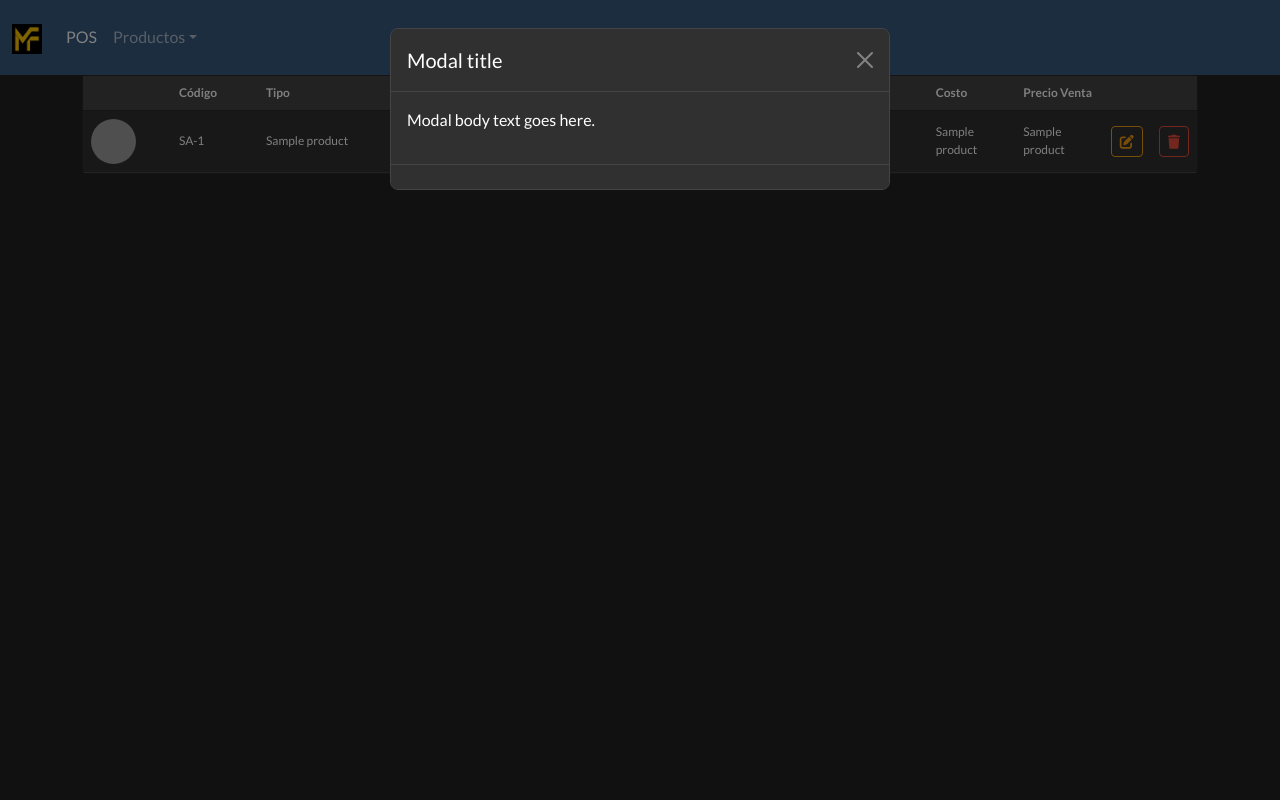
After one commit to m415x/POS, a Flask app: template src/templates/pos/edit.html in a window 1280 px wide. The commit adds this page. Run offline with Flask 2, Linux system fonts and the light colour scheme; the template is opened without the code that fills it: most values are stand-ins (such as "Sample title", 1, 10 or a date in 2020); some libraries are stand-ins or nearby versions; grey boxes are pictures that could not be loaded.

Commit message:
Agrego ventana modal para edicion

```diff
--- a/src/controller.py
+++ b/src/controller.py
@@ -87,6 +87,18 @@ def inventory():
     return render_template('pos/inventory.html', products=products)
 
 
+# * EDIT * ---------------------------------------------------------------------------------
+@app.route('/edit')
+def edit():
+
+    sql = "SELECT code, type, name, info, stock, cost, price, img FROM pos.products;"
+    cursor.execute(sql)
+    products = cursor.fetchall()
+
+    conn.commit()
+
+    return render_template('pos/edit.html', products=products)
+
 
 # * DELETE * ---------------------------------------------------------------------------------
 @app.route('/delete/<int:id>')
@@ -128,7 +140,6 @@ def modify(id):
 def update():
 
     _code = request.form['formCode']
-    # print(_code)
     _type = request.form['formType']
     _name = request.form['formName']
     _info = request.form['formInfo']
--- a/src/static/css/styles.css
+++ b/src/static/css/styles.css
@@ -95,23 +95,3 @@ main {
 .inventory__cont {
     font-size: 12px;
 }
-
-#div_file {
-	position:relative;
-	width:45px;
-}
-
-#formFile {
-	position:absolute;
-	top:0px;
-	left:0px;
-	right:0px;
-	bottom:0px;
-	width:100%;
-	height:100%;
-	opacity: 0;
-}
-
-#formInfo {
-    width: 100%;
-}
--- a/src/static/js/scripts.js
+++ b/src/static/js/scripts.js
@@ -1,27 +1,32 @@
-$(document).ready(function(){
-    $("#btn__edit").click(function(){
-        $(".edit__input")
-        .removeAttr('readonly')
-        .removeAttr('disabled')
-        // .removeClass('form-control-plaintext')
-        .addClass('border-bottom');
-        $("#btn__edit").hide();
-        $(".btn__confirm").removeClass('visually-hidden');
-        $(".btn__delete").addClass('visually-hidden');
-        $(".btn__file").removeClass('visually-hidden');
-    })
+// $(document).ready(function(){
+//     $("#btn__edit").click(function(){
+//         $(".edit__input")
+//         .removeAttr('readonly')
+//         .removeAttr('disabled')
+//         // .removeClass('form-control-plaintext')
+//         .addClass('border-bottom');
+//         $("#btn__edit").hide();
+//         $(".btn__confirm").removeClass('visually-hidden');
+
+//         $(".btn__file").removeClass('visually-hidden');
+//     })
+// })
+
+// $(document).ready(function(){
+//     $("#btn__cancel").click(function(){
+//         $(".edit__input")
+//         .attr('readonly', true)
+//         .attr('disabled', true)
+//         // .addClass('form-control-plaintext')
+//         .removeClass('border-bottom');
+//         $("#btn__edit").show();
+//         $(".btn__confirm").addClass('visually-hidden');
+//         $(".btn__delete").removeClass('visually-hidden');
+//         $(".btn__file").addClass('visually-hidden');
+//     })
+// })
+
+$(document).ready(function() {
+    console.log('windows is loaded')
+    $('#modalEdit').modal('show')
 })
-
-$(document).ready(function(){
-    $("#btn__cancel").click(function(){
-        $(".edit__input")
-        .attr('readonly', true)
-        .attr('disabled', true)
-        // .addClass('form-control-plaintext')
-        .removeClass('border-bottom');
-        $("#btn__edit").show();
-        $(".btn__confirm").addClass('visually-hidden');
-        $(".btn__delete").removeClass('visually-hidden');
-        $(".btn__file").addClass('visually-hidden');
-    })
-})
--- a/src/templates/header.html
+++ b/src/templates/header.html
@@ -8,7 +8,6 @@
     <meta name="viewport" content="width=device-width, initial-scale=1, shrink-to-fit=no">
 
     <link rel="stylesheet" href="{{ url_for('static', filename='css/bootstrap.css') }}">
-    <!-- <link rel="stylesheet" href="{{ url_for('static', filename='css/OverlayScrollbars.css') }}" type="text/css" /> -->
     <link rel="stylesheet" href="{{ url_for('static', filename='css/styles.css') }}">
 
     <script src="https://kit.fontawesome.com/452988f36c.js" crossorigin="anonymous"></script>
--- /dev/null
+++ b/src/templates/pos/edit.html
@@ -0,0 +1,85 @@
+{% extends 'pos/inventory.html' %}
+
+{% block edit %}
+
+<div class="modal" id="modalEdit">
+    <div class="modal-dialog" role="document">
+        <div class="modal-content">
+            <div class="modal-header">
+                <h5 class="modal-title">Modal title</h5>
+                <button type="button" class="btn-close" data-bs-dismiss="modal" aria-label="Close">
+                    <span aria-hidden="true"></span>
+                </button>
+            </div>
+            <div class="modal-body">
+                <p>Modal body text goes here.</p>
+            </div>
+            <div class="modal-footer">
+                <!-- <a href="{url_for('index')}}" class="btn btn-outline-success">Close</a> -->
+                <!-- <button type="button" class="btn btn-primary">Save changes</button> -->
+                <!-- <button type="button" class="btn btn-secondary" data-bs-dismiss="modal">Close</button> -->
+            </div>
+        </div>
+    </div>
+</div>
+
+{% endblock edit %}
+
+<!-- {% block script %}
+
+    <script>
+        $(document).ready(function() {
+            console.log('windows is loaded')
+            $('#modalEdit').modal('show')
+        })
+    </script>
+
+{% endblock script %} -->
+
+
+
+
+
+
+
+
+
+
+
+
+
+
+<!-- <form id="formInventory" action="/update" method="post" enctype="multipart/form-data"> -->
+
+<!-- <td class="col-1" id="div_file">
+    <img src="userpic/{{product[7]}}" style="width: 45px; height: 45px" class="rounded-circle"
+        id="pic_file" />
+</td>
+<td class="col-1">
+    <input type="text" disabled class="form-control-plaintext" value="{{product[0]}}"
+        name="formCode" id="formCode">
+</td>
+<td class="col-1">
+    <input type="text" disabled class="form-control-plaintext" value="{{product[1]}}"
+        name="formType">
+</td>
+<td class="col-2">
+    <input type="text" disabled class="form-control-plaintext edit__input" value="{{product[2]}}"
+        name="formName">
+</td>
+<td class="col-4">
+    <input type="text" disabled class="form-control-plaintext edit__input" value="{{product[3]}}"
+        name="formInfo">
+</td>
+<td class="col-1">
+    <input type="text" disabled class="form-control-plaintext edit__input" value="{{product[4]}}"
+        name="formStock">
+</td>
+<td class="col-1">
+    <input type="text" disabled class="form-control-plaintext edit__input" value="{{product[5]}}"
+        name="formCost">
+</td>
+<td class="col-1">
+    <input type="text" disabled class="form-control-plaintext edit__input" value="{{product[6]}}"
+        name="formPrice">
+</td> -->
--- a/src/templates/pos/inventory.html
+++ b/src/templates/pos/inventory.html
@@ -13,77 +13,40 @@
                     <th>Stock</th>
                     <th>Costo</th>
                     <th>Precio Venta</th>
-                    <th>
-                        <button class="btn btn-outline-warning btn-sm" id="btn__edit"><i
-                                class="fa-solid fa-pen-to-square"></i></button>
-                    </th>
-                    <th class="visually-hidden btn__confirm">
-                        <button class="btn btn-outline-success btn-sm" id="btn__cancel"><i
-                            class="fa-solid fa-pen-to-square"></i></button>
-                    </th>
+                    <th></th>
+                    <th></th>
                 </tr>
             </thead>
             <!-- <div class="col-md-12 card overflow__scroll">
                 <div class="row mt-2"> -->
             <tbody>
-                <form id="formInventory" action="/update" method="post" enctype="multipart/form-data">
 
                 {% for product in products %}
 
                 <tr>
-                        <td class="col-1" id="div_file">
-                            <!-- <input type="file"> Click para cambiar la imagen -->
-                            <img src="userpic/{{product[7]}}" style="width: 45px; height: 45px"
-                                class="rounded-circle" id="pic_file"/>
-                            <input type="file" class="visually-hidden btn__file" name="formFile" id="formFile">
+                    <td class="col-1">
+                        <img src="userpic/{{product[7]}}" style="width: 45px; height: 45px" class="rounded-circle">
                     </td>
-                        <td class="col-1">
-                            <input type="text" disabled class="form-control-plaintext" value="{{product[0]}}"
-                                name="formCode" id="formCode">
-                        </td>
-                        <td class="col-1">
-                            <input type="text" disabled class="form-control-plaintext" value="{{product[1]}}"
-                                name="formType">
-                        </td>
-                        <td class="col-2">
-                            <input type="text" readonly class="form-control-plaintext edit__input"
-                                value="{{product[2]}}" name="formName">
-                        </td>
-                        <td class="col-4">
-                            <input type="text" readonly class="form-control-plaintext edit__input"
-                                value="{{product[3]}}" name="formInfo">
-                        </td>
-                        <td class="col-1">
-                            <input type="text" readonly class="form-control-plaintext edit__input"
-                                value="{{product[4]}}" name="formStock">
-                        </td>
-                        <td class="col-1">
-                            <input type="text" readonly class="form-control-plaintext edit__input"
-                                value="{{product[5]}}" name="formCost">
-                        </td>
-                        <td class="col-1">
-                            <input type="text" readonly class="form-control-plaintext edit__input"
-                                value="{{product[6]}}" name="formPrice">
+                    <td class="col-1"><div>{{product[1][0:2].upper()}}-{{product[0]}}</div></td>
+                    <td class="col-2"><div>{{product[1]}}</div></td>
+                    <td class="col-1"><div>{{product[2]}}</div></td>
+                    <td class="col-4"><div>{{product[3]}}</div></td>
+                    <td class="col-1"><div>{{product[4]}}</div></td>
+                    <td class="col-1"><div>{{product[5]}}</div></td>
+                    <td class="col-1"><div>{{product[6]}}</div></td>
+                    <td class="btn__confirm">
+                        <a href="{{url_for('edit')}}" class="btn btn-outline-warning btn-sm" id="btn__edit"><i
+                                class="fa-solid fa-pen-to-square"></i></a>
                     </td>
                     <td>
                         <a type="button" onclick="confirm('¿Desea borrar {{product[2]}} - {{product[3]}}?')"
                             class="btn btn-outline-danger btn-sm btn__delete" href="/delete/{{product[0]}}"><i
                                 class="fa-solid fa-trash"></i></a>
-                            <!-- BOTON OCULTO CONFIRMAR EDICIÓN-->
-                            <button type="submit" form="formInventory"
-                            class="btn btn-outline-success btn-sm visually-hidden btn__confirm"><i
-                            class="fa-solid fa-check"></i></button>
-                        </td>
-                        <td class="visually-hidden btn__confirm">
-                            <!-- BOTON OCULTO CANCELAR EDICIÓN-->
-                            <a class="btn btn-outline-danger btn-sm visually-hidden btn__confirm" href="/inventory"><i
-                                class="fa-solid fa-ban"></i></a>
                     </td>
                 </tr>
 
                 {% endfor %}
 
-                </form>
             </tbody>
             <!-- </div>
             </div> -->
@@ -91,4 +54,8 @@
     </div>
 </div>
 
+{% block edit %}
+
+{% endblock edit %}
+
 {% include 'footer.html' %}
```
Lines whose indentation alone changed are shown as unchanged.
